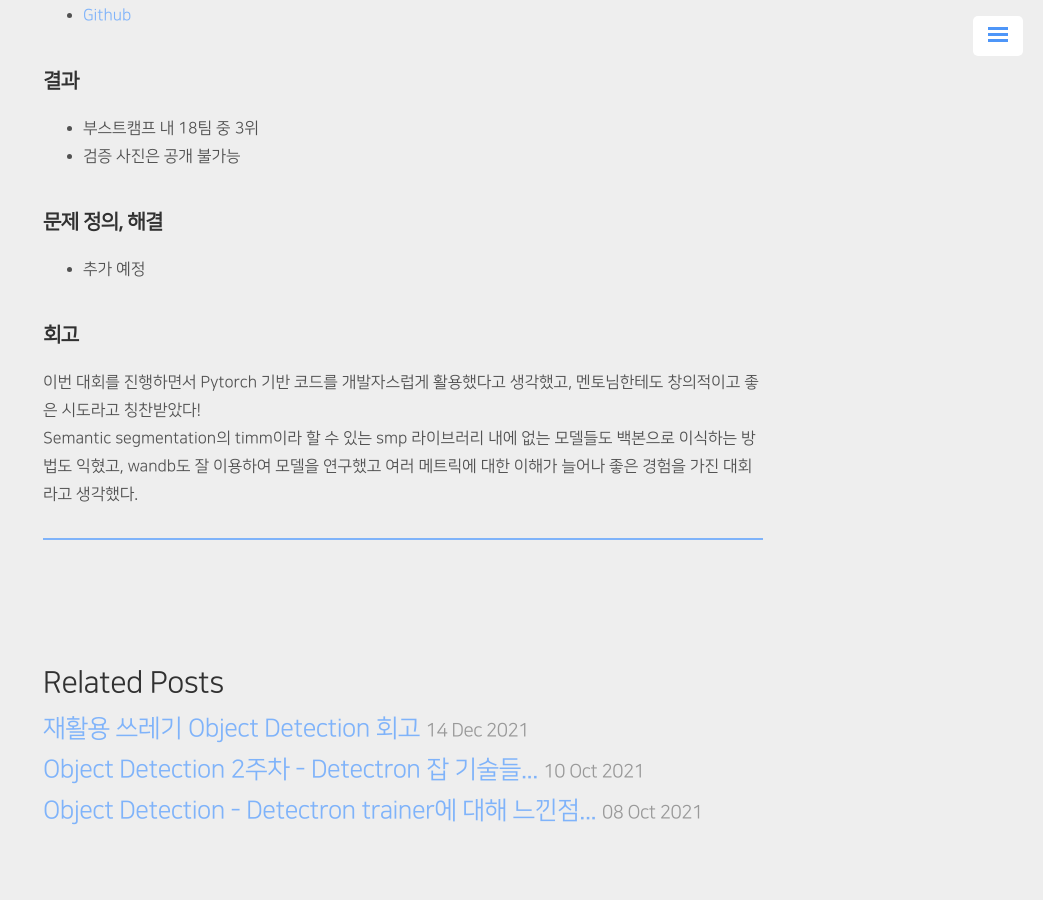
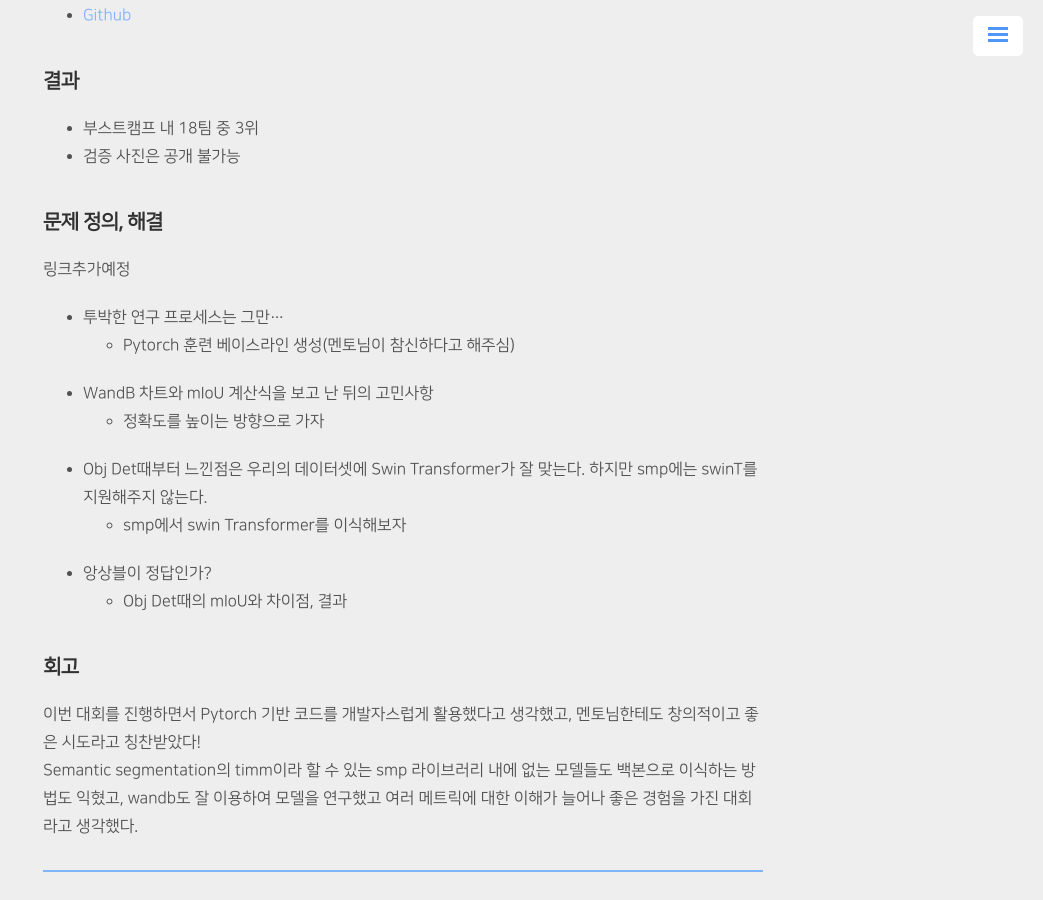
Before and after one commit to ukcastle/ukcastle.github.io, a Jekyll site: the page built from _posts/AI/2021-12-14-semantic_seg_main.md, in a window 1280 px wide and 900 px high, scrolled down 479 px. Shown: the whole window, without its empty margins (237-1280 px from the left). Built offline with Jekyll 4.4.1, drawn with Linux system fonts in a browser that asks for light colours; nearby versions of some CDN libraries; comment, search, counter and statistics services are not loaded.

Commit message:
docs: seg review init

```diff
--- a/_posts/AI/2021-12-14-semantic_seg_main.md
+++ b/_posts/AI/2021-12-14-semantic_seg_main.md
@@ -20,8 +20,19 @@ tag: [Semantic Segmentation, Pytorch]
 - 검증 사진은 공개 불가능
 
 ## 문제 정의, 해결
+링크추가예정
+- 투박한 연구 프로세스는 그만...
+  - Pytorch 훈련 베이스라인 생성(멘토님이 참신하다고 해주심)
 
-- 추가 예정
+- WandB 차트와 mIoU 계산식을 보고 난 뒤의 고민사항
+  - 정확도를 높이는 방향으로 가자
+
+- Obj Det때부터 느낀점은 우리의 데이터셋에 Swin Transformer가 잘 맞는다. 하지만 smp에는 swinT를 지원해주지 않는다.
+  - smp에서 swin Transformer를 이식해보자
+
+- 앙상블이 정답인가?
+  - Obj Det때의 mIoU와 차이점, 결과
+
 
 ## 회고
 
```
